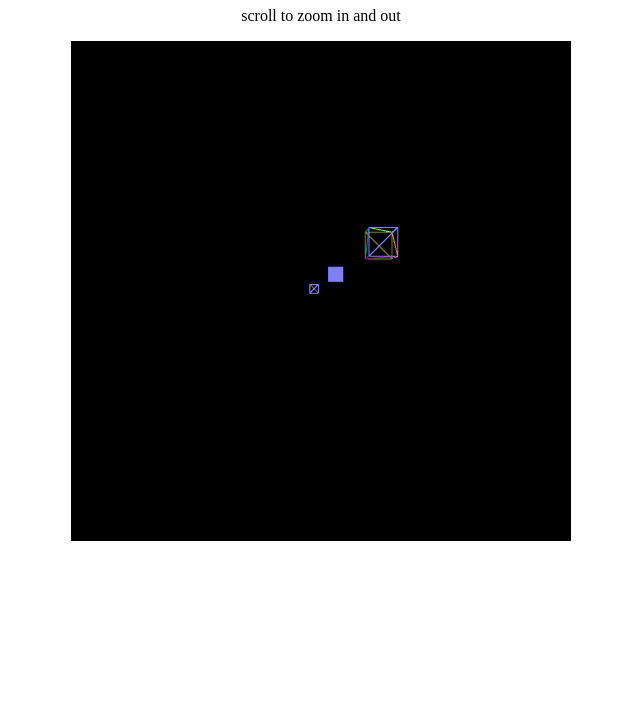
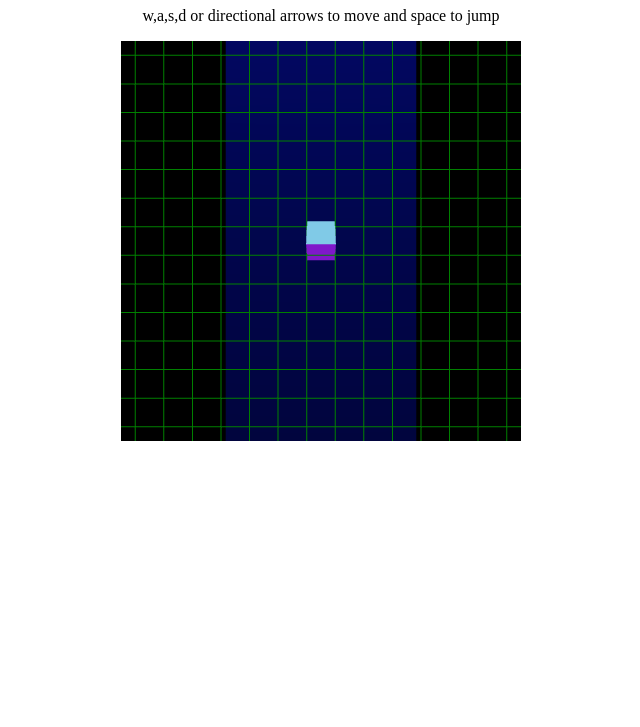
Before and after one commit to zoolu-got-rhythm/three.js-ts-experiments, a website with bundled scripts: page src/index.html in a window 1280 px wide. Shown: the part 73-800 px from the top of the page, without its empty margins (319-959 px from the left). Built offline with nearby package versions, Linux system fonts and the light colour scheme; animation ran at ten frames a second.

Commit message:
jumping cube with light and shadow

```diff
--- a/src/BufferGeneric.ts
+++ b/src/BufferGeneric.ts
@@ -15,4 +15,8 @@ export class BufferGeneric<Type>{
         }
     }
 
+    get(): Type | undefined{
+        return this.buffer.shift();
+    }
+
 }
--- a/src/index.html
+++ b/src/index.html
@@ -18,8 +18,8 @@
 		</style>
 	</head>
 	<body>
-		<h1> linear interpolation 3d</h1>
-		<p> scroll to zoom in and out </p>
+		<h1> move cube and jump</h1>
+		<p> w,a,s,d or directional arrows to move and space to jump </p>
 		<script src="../bundle/index.js"></script>
 	</body>
 </html>
--- a/src/linearInterpolation3d.ts
+++ b/src/linearInterpolation3d.ts
@@ -5,129 +5,155 @@ import { Coords3d } from './Coords3d';
 
 let camera, scene, renderer;
 let geometry, material, movingMesh;
-const width = 500;
-const height = 500;
+const width = 400;
+const height = 400;
 
 
-const xySize = 1.5;
-const zDepthSize = 8;
+const bufferSize = 2;
+const directionsBuffer: BufferGeneric<string> = new BufferGeneric<string>(30);
 
-const bufferSize = 2;
-const coords3dBuffer: BufferGeneric<Coords3d> = new BufferGeneric<Coords3d>(bufferSize);
+let lines: any = [];
+
+for(let i = 0; i < 20; i++){
+	const points = [];
+	// @ts-ignore
+	points.push( new THREE.Vector3( - 2, -1.9 + i * 0.2, 1) );
+	// @ts-ignore
+	points.push( new THREE.Vector3( 2, - 1.9 + i * 0.2, 1 ) );
+	const materialLine = new THREE.LineBasicMaterial( { color: "green"} );
+	const geometryLine = new THREE.BufferGeometry().setFromPoints( points );
+	const line = new THREE.Line( geometryLine, materialLine );
+	lines.push(line);
+}
+
+for(let i = 0; i < 20; i++){
+	const points = [];
+	// @ts-ignore
+	points.push( new THREE.Vector3( -1.9 + i * 0.2, -2, 1) );
+	// @ts-ignore
+	points.push( new THREE.Vector3( - 1.9 + i * 0.2, 2, 1) );
+	const materialLine = new THREE.LineBasicMaterial( { color: "green"} );
+	const geometryLine = new THREE.BufferGeometry().setFromPoints( points );
+	const line = new THREE.Line( geometryLine, materialLine );
+	lines.push(line);
+}
 
 
-const interpolateSpeed = 1/30;
-let currentInterpolateTravelAsFraction = 0;
-const backgroundMeshes = [];
+
+
 
 
 export function init() {
 
 	camera = new THREE.PerspectiveCamera( 70, width / height, 0.01, 10 );
-	camera.position.z = 5;
+	camera.position.z = 3;
 
 	scene = new THREE.Scene();
+
 
 	geometry = new THREE.BoxGeometry( 0.2, 0.2, 0.2 );
 	material = new THREE.MeshNormalMaterial();
 
 	movingMesh = new THREE.Mesh( geometry, material);
+	movingMesh.castShadow = true; //default is false
+
 	scene.add( movingMesh );
+	lines.forEach(line => {
+		scene.add(line);
+	});
+
+	const light = new THREE.PointLight( 0xffffff, 1, 100 );
+	light.position.set( 0, 10, 4 );
+	light.castShadow = true; // default false
+	scene.add( light );
 
 	renderer = new THREE.WebGLRenderer( { antialias: true,  } );
+	renderer.shadowMap.enabled = true;
+	renderer.shadowMap.type = THREE.PCFSoftShadowMap; // default THREE.PCFShadowMap
+
+	const planeGeometry = new THREE.PlaneGeometry( 2, 22, 2, 2 );
+	const planeMaterial = new THREE.MeshStandardMaterial( { color: 0xfff } )
+	const plane = new THREE.Mesh( planeGeometry, planeMaterial );
+	plane.receiveShadow = true;
+	scene.add( plane );
+
 	renderer.setSize( width, height, false);
 	// renderer.domElement.style.width = "100%";
 	renderer.domElement.className = "canvas3d";
-
-
-	for (let i = 0; i < bufferSize; i++) {
-		const coOrds3d = new Coords3d(-xySize/2 + Math.random() * xySize, -xySize/2 + Math.random() * xySize, -zDepthSize/2 + Math.random() * zDepthSize);
-        coords3dBuffer.add(coOrds3d);
-		const geometry = new THREE.BoxGeometry( 0.2, 0.2, 0.2 );
-		const material = new THREE.MeshNormalMaterial({wireframe: true});
-		const mesh = new THREE.Mesh(geometry, material);
-		mesh.position.x = coOrds3d.x;
-		mesh.position.y = coOrds3d.y;
-		mesh.position.z = coOrds3d.z;
-		// @ts-ignore
-		backgroundMeshes.push(mesh);
-
-		scene.add( mesh );
-    }
 
 	renderer.setAnimationLoop( animation );
 	document.body.appendChild( renderer.domElement );
 }
 
+const left = {x: -0.2, y: 0};
+const right = {x: 0.2, y: 0};
+const up = {x: 0, y: 0.2};
+const down = {x: 0, y: -0.2};
+const evenKeyCodeDirectionsMap = {
+	keyw: up,
+	keys: down,
+	keya: left,
+	keyd: right,
+	arrowleft: left,
+	arrowright: right,
+	arrowdown: down,
+	arrowup: up
+};
 
-let spinMainCube = false;
-let mainCubeXRotation = 0;
+
+let flip = false;
+let cubeFlipRotationVal: number = 0;
+let degreesOfCube = 0;
+
+let jumpVal = 0;
+let jump = false;
+
+let timeElapsed: any = 300;
 
 function animation( time ) {
 
-	// mesh.rotation.x = Math.random() * 0.2;
-	// mesh.rotation.y = Math.random() * 0.2;
-	// mesh.position.x = 2;
-	// mesh.position.y = 2;
+	renderer.render( scene, camera );
 
-	// for (let i = 0; i < coOrds3dBuffer.buffer.length; i++) {
-    //     const coOrds3d: coOrds3d = coOrds3dBuffer.buffer[i];
-    //     // ctx?.beginPath();
-    //     // ctx?.arc(coOrds3d.x, coOrds3d.y, 5, 0, Math.PI * 2);
-    //     // // @ts-ignore
-    //     // ctx.fillStyle = "green";
-    //     // ctx?.fill();
-    //     // ctx?.stroke();
-    // }
+	triggerJump();
 
-	if(currentInterpolateTravelAsFraction <= 1){
-        currentInterpolateTravelAsFraction += interpolateSpeed;
-        const coOrds3dA = coords3dBuffer.buffer[0];
-        const coOrds3dB = coords3dBuffer.buffer[1];
-        const coordsInterpolated = coOrds3dA.getInterpolatedCoords3d(coOrds3dB, currentInterpolateTravelAsFraction);
-        movingMesh.position.x = coordsInterpolated.x;
-		movingMesh.position.y = coordsInterpolated.y;
-		movingMesh.position.z = coordsInterpolated.z;
-		movingMesh.rotation.x = mainCubeXRotation;
+	// if(keysPressed != null)
+	// 	directionsBuffer.add(keysPressed);
+	console.log(time);
+	if(keysPressed && time - timeElapsed > 100){
+		timeElapsed = time;
+		// @ts-ignore
+		const directionCode: string = keysPressed;
+		// @ts-ignore
+		const directionalXAndYCoords = evenKeyCodeDirectionsMap[directionCode];
+		movingMesh.position.x += directionalXAndYCoords.x;
+		movingMesh.position.y += directionalXAndYCoords.y;
+	}
 
-		if(spinMainCube){
-			if(mainCubeXRotation < 1){
-				mainCubeXRotation += 0.1;
+	if(flip == true){
+		if(degreesOfCube >= (Math.PI * 2) / 4){
+			console.log("end flip");
+			flip = false;
+			degreesOfCube = 0;
 		}else{
-				spinMainCube = false;
-				mainCubeXRotation = 0;
+			degreesOfCube += ((Math.PI * 2) / 4) / 30;
+			movingMesh.rotation.x = degreesOfCube;
+			console.log(degreesOfCube);
+			console.log(movingMesh.quarternion);
 		}
 	}
 
-
+	if(jump == true){
+		if(jumpVal >= Math.PI){
+			console.log("end flip");
+			jump = false;
+			jumpVal = 0;
 		}else{
-        currentInterpolateTravelAsFraction = 0;
-		const backgroundMeshToRemove = backgroundMeshes.shift();
-		scene.remove(backgroundMeshToRemove);
-
-        const coOrds3d = new Coords3d(-xySize/2 + Math.random() * xySize, -xySize/2 + Math.random() * xySize, -zDepthSize/2 + Math.random() * zDepthSize);
-
-		const geometry = new THREE.BoxGeometry( 0.2, 0.2, 0.2 );
-		const material = new THREE.MeshNormalMaterial({wireframe: true});
-		const mesh = new THREE.Mesh(geometry, material);
-		mesh.position.x = coOrds3d.x;
-		mesh.position.y = coOrds3d.y;
-		mesh.position.z = coOrds3d.z;
-
-
-		// @ts-ignore
-		backgroundMeshes.push(mesh);
-
-		scene.add( mesh );
-
-        coords3dBuffer.add(coOrds3d);
-
-		spinMainCube = true;
-
+			jumpVal += Math.PI / 30;
+			movingMesh.position.z = Math.sin(jumpVal) * 1;
 		}
-
-	renderer.render( scene, camera );
-
+	}
+	// movingMesh.rotation.x = 1.5;
+	console.log(keysPressed);
 }
 
 let lastKnownScrollPosition = 0;
@@ -144,4 +170,43 @@ document.addEventListener("wheel", (e) => {
 	zoom(e.deltaY);
 });
 
+
+
+// window.addEventListener("keypress", (e) => {
+// 	console.log("keyup");
+// 	console.log(e.code);
+// 	// const directionStrToLowerCase: string = e.code.toLowerCase();
+// 	// if(directionStrToLowerCase in evenKeyCodeDirectionsMap)
+// 	// 	directionsBuffer.add(directionStrToLowerCase);
+// 	// if(directionStrToLowerCase === "space")
+// 	// 	triggerJump();
+
+// });
+
+let keysPressed: string | null = null;
+window.addEventListener("keydown", (e) => {
+	console.log("keydown");
+	console.log(e.code);
+	const directionStrToLowerCase: string = e.code.toLowerCase();
+	if(directionStrToLowerCase in evenKeyCodeDirectionsMap)
+		keysPressed = directionStrToLowerCase;
+		// directionsBuffer.add(directionStrToLowerCase);
+	if(directionStrToLowerCase === "space")
+		triggerJump();
+});
+
+window.addEventListener("keyup", (e) => {
+	// const directionStrToLowerCase: string = e.code.toLowerCase();
+	keysPressed = null;
+})
+
+function triggerJump(){
+	flip = true;
+	jump = true;
+}
+
+window.addEventListener("click", () => {
+	triggerJump();
+})
+
 // window.onresize = init;
```
Lines whose indentation alone changed are shown as unchanged.
